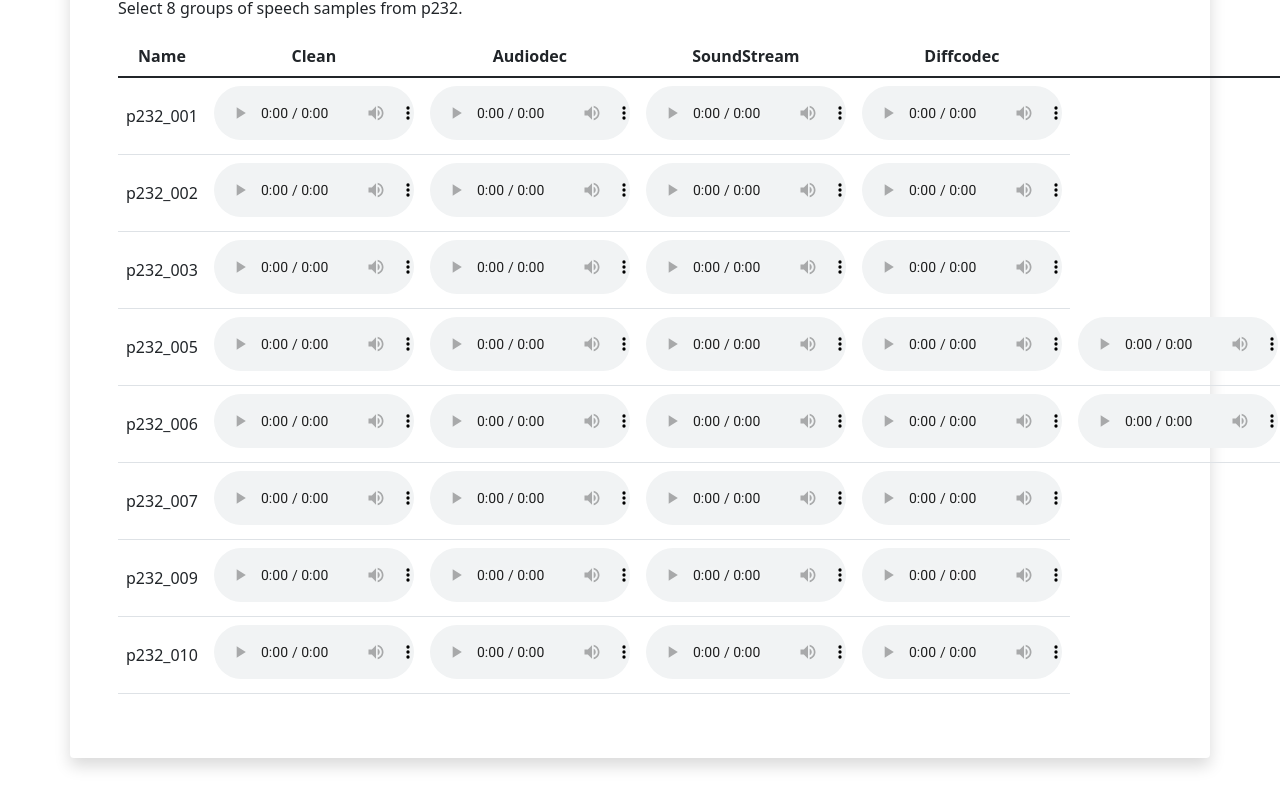
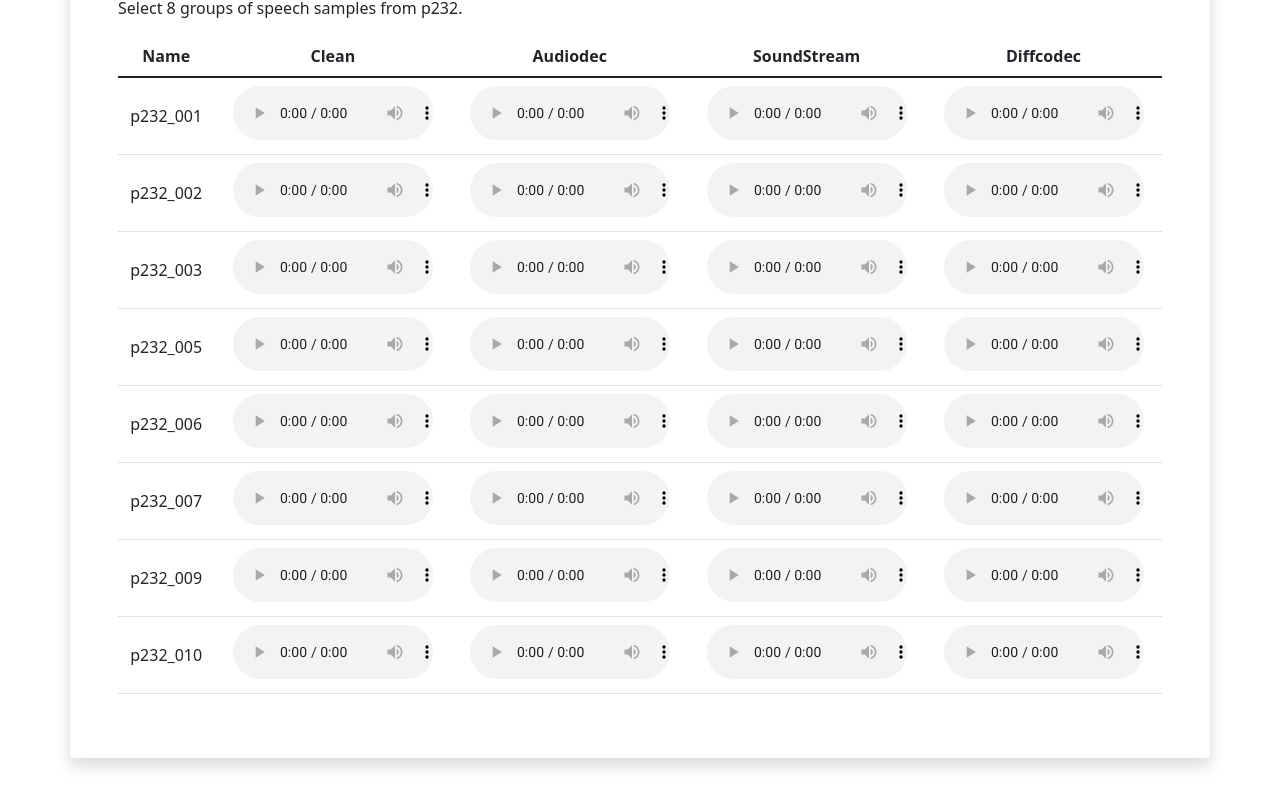
Before and after one commit to SVCODEC/Diffcodec.github.io, a plain HTML site: page index.html in a window 1280 px wide. Shown: the part 6592-7400 px from the top of the page. Drawn offline with nearby package versions, Linux system fonts and the light colour scheme.

Commit message:
Update index.html

```diff
--- a/index.html
+++ b/index.html
@@ -640,7 +640,7 @@
 						<td style="text-align: center;width: 200px"><audio controls="controls" style="width: 200px;"><source src="audio/clean/p232_005.wav" >Your browser does not support the audio element.</audio></td>
 						<td style="text-align: center;width: 200px"><audio controls="controls" style="width: 200px;"><source src="audio/AD/MPDMSD/9kbps/p232_005.wav" >Your browser does not support the audio element.</audio></td>
 						<td style="text-align: center;width: 200px"><audio controls="controls" style="width: 200px;"><source src="audio/AD/STFTWAV/9kbps/p232_005.wav" >Your browser does not support the audio element.</audio></td>
-						<td style="text-align: center;width: 200px"><audio controls="controls" style="width: 200px;"><source src="audio/lyra/9k2bps/p232_005.wav" >Your browser does not support the audio element.</audio></td>
+<!-- 						<td style="text-align: center;width: 200px"><audio controls="controls" style="width: 200px;"><source src="audio/lyra/9k2bps/p232_005.wav" >Your browser does not support the audio element.</audio></td> -->
 						<td style="text-align: center;width: 200px"><audio controls="controls" style="width: 200px;"><source src="audio/SD/PC/9kbps/p232_005.wav" >Your browser does not support the audio element.</audio></td>
 					</tr>
 					<tr>
@@ -648,7 +648,7 @@
 						<td style="text-align: center;width: 200px"><audio controls="controls" style="width: 200px;"><source src="audio/clean/p232_006.wav" >Your browser does not support the audio element.</audio></td>
 						<td style="text-align: center;width: 200px"><audio controls="controls" style="width: 200px;"><source src="audio/AD/MPDMSD/9kbps/p232_006.wav" >Your browser does not support the audio element.</audio></td>
 						<td style="text-align: center;width: 200px"><audio controls="controls" style="width: 200px;"><source src="audio/AD/STFTWAV/9kbps/p232_006.wav" >Your browser does not support the audio element.</audio></td>
-						<td style="text-align: center;width: 200px"><audio controls="controls" style="width: 200px;"><source src="audio/lyra/9k2bps/p232_006.wav" >Your browser does not support the audio element.</audio></td>
+<!-- 						<td style="text-align: center;width: 200px"><audio controls="controls" style="width: 200px;"><source src="audio/lyra/9k2bps/p232_006.wav" >Your browser does not support the audio element.</audio></td> -->
 						<td style="text-align: center;width: 200px"><audio controls="controls" style="width: 200px;"><source src="audio/SD/PC/9kbps/p232_006.wav" >Your browser does not support the audio element.</audio></td>
 					</tr>
 					<tr>
```
